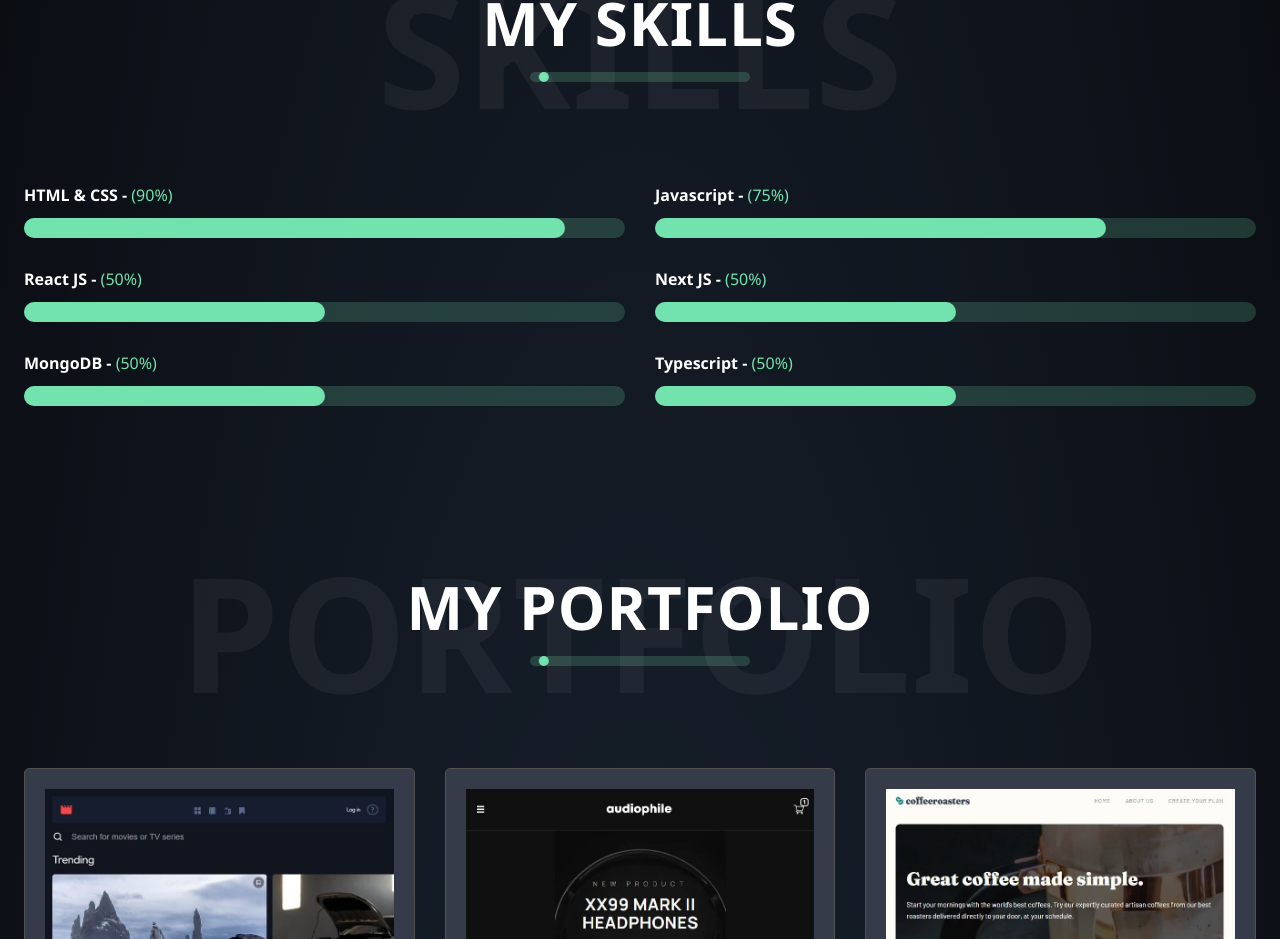
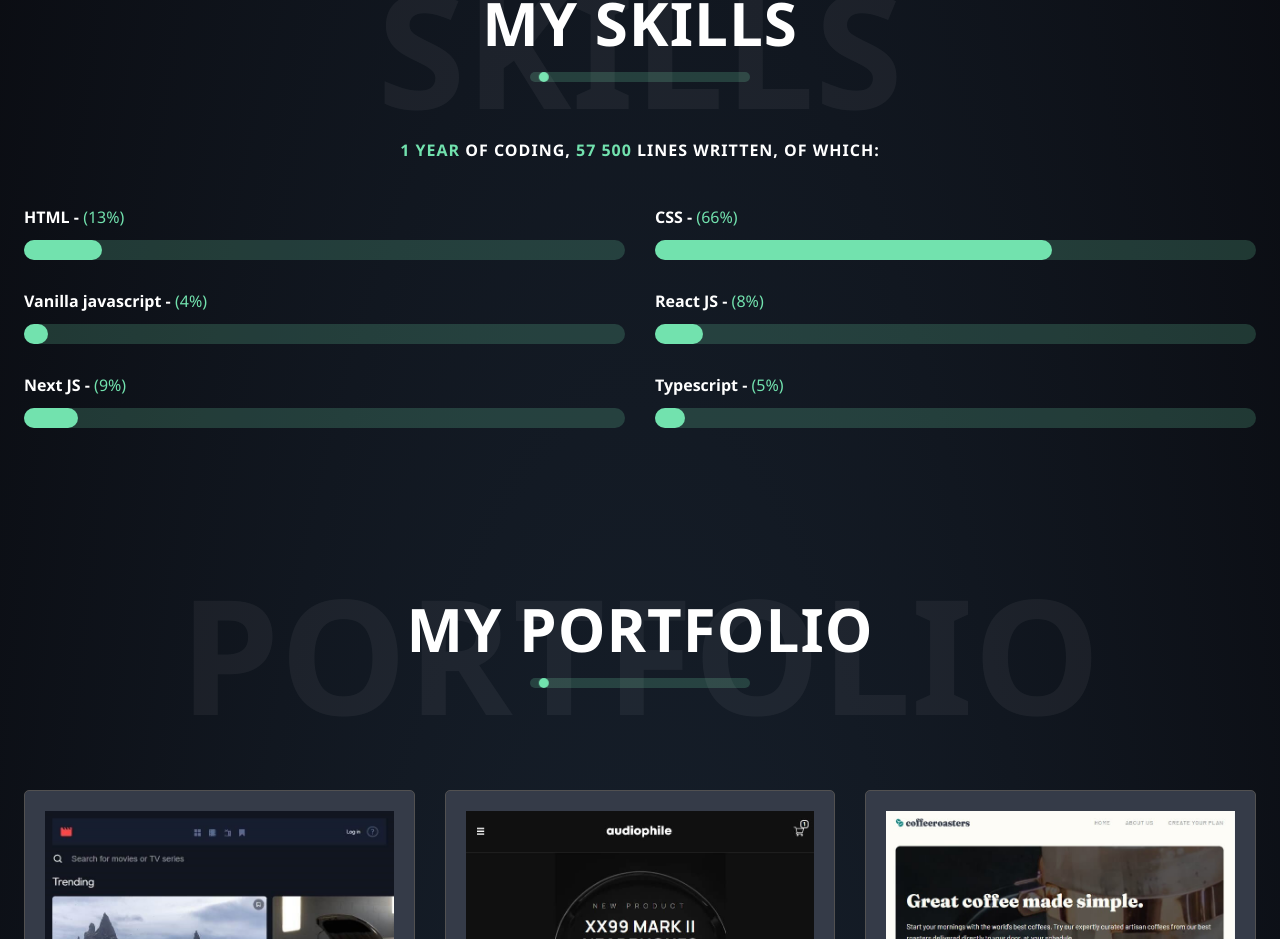
Before and after one commit to MichalTrubini/Portolio-site, a React (Create React App) app: page / in a window 1280 px wide. Shown: the part 818-1757 px from the top of the page. Built offline with nearby package versions, Linux system fonts and the light colour scheme; the HTML template or start-up script is replaced by a standard one.

Commit message:
skills section, lines of code added

```diff
--- a/src/main/skills/skills.jsx
+++ b/src/main/skills/skills.jsx
@@ -8,47 +8,47 @@ const Skills = () => {
     javascript: false,
     react: false,
     next: false,
-    mongo: false,
+    css: false,
     typescript: false,
   });
 
   const progressFill = [
     {
       id: "hmtl",
-      tech: "HTML & CSS",
-      percentage: "90%",
+      tech: "HTML",
+      percentage: "13%",
       class: "progressBarAnimationHTML",
     },
     {
+      id: "css",
+      tech: "CSS",
+      percentage: "66%",
+      class: "progressBarAnimationCSS",
+    },
+    {
       id: "javascript",
-      tech: "Javascript",
-      percentage: "75%",
+      tech: "Vanilla javascript",
+      percentage: "4%",
       class: "progressBarAnimationJavascript",
     },
     {
       id: "react",
       tech: "React JS",
-      percentage: "50%",
+      percentage: "8%",
       class: "progressBarAnimationReact",
     },
     {
       id: "next",
       tech: "Next JS",
-      percentage: "50%",
+      percentage: "9%",
       class: "progressBarAnimationNext",
-    },
-    {
-      id: "mongo",
-      tech: "MongoDB",
-      percentage: "50%",
-      class: "progressBarAnimationMongo",
     },
     {
       id: "typescript",
       tech: "Typescript",
-      percentage: "50%",
+      percentage: "5%",
       class: "progressBarAnimationTypescript",
-    },
+    }
   ];
 
   useEffect(() => {
@@ -74,7 +74,7 @@ const Skills = () => {
 
     even.forEach((item) => observer1.observe(item));
     odd.forEach((item) => observer2.observe(item));
-  }, []);
+  }, [intersection]);
 
   return (
     <div className={styles.skills} id="skillsID">
@@ -82,9 +82,10 @@ const Skills = () => {
         <h2 className="headingSection">My Skills</h2>
         <div className="headingUnderline"></div>
         <p className="headingBackground">Skills</p>
+        <p className={styles.note}><span className={styles.note__accent}>1 year</span > of coding, <span className={styles.note__accent}>57 500 </span>lines written, of which:</p>
       </div>
       <div className={styles.skillsContainer}>
-        {progressFill.map((item, i) => (
+        {progressFill.map((item) => (
           <div
             className={
               intersection[item.id] ? `${styles.skillAnimation} ${styles.skill} skill` : `${styles.skill} skill`
--- a/src/main/skills/skills.module.css
+++ b/src/main/skills/skills.module.css
@@ -44,6 +44,20 @@
   font-weight: 500;
 }
 
+.note {
+  font-size: 1.6rem;
+  text-transform: uppercase;
+  font-weight: 700;
+  letter-spacing: 1px;
+  position: relative;
+  top: -35px;
+  text-align: center;
+}
+
+.note__accent {
+  color: var(--lightGreen);
+}
+
 .progressBar {
   width: 100%;
   height: 1.6rem;
@@ -71,6 +85,10 @@
   animation-name: progressBarHTML;
 }
 
+.progressBarAnimationCSS {
+  animation-name: progressBarCSS;
+}
+
 .progressBarAnimationJavascript {
   animation-name: progressBarJavascript;
 }
@@ -83,10 +101,6 @@
   animation-name: progressBarNext;
 }
 
-.progressBarAnimationMongo {
-  animation-name: progressBarMongo;
-}
-
 .progressBarAnimationTypescript {
   animation-name: progressBarTypescript;
 }
@@ -96,7 +110,16 @@
     width: 0%;
   }
   to {
-    width: 90%;
+    width: 13%;
+  }
+}
+
+@keyframes progressBarCSS {
+  from {
+    width: 0%;
+  }
+  to {
+    width: 66%;
   }
 }
 
@@ -105,7 +128,7 @@
     width: 0%;
   }
   to {
-    width: 75%;
+    width: 4%;
   }
 }
 
@@ -114,7 +137,7 @@
     width: 0%;
   }
   to {
-    width: 50%;
+    width: 8%;
   }
 }
 
@@ -123,16 +146,7 @@
     width: 0%;
   }
   to {
-    width: 50%;
-  }
-}
-
-@keyframes progressBarMongo {
-  from {
-    width: 0%;
-  }
-  to {
-    width: 50%;
+    width: 9%;
   }
 }
 
@@ -141,7 +155,7 @@
     width: 0%;
   }
   to {
-    width: 50%;
+    width: 5%;
   }
 }
 
@@ -163,4 +177,8 @@
   .skills {
     margin-bottom: 16rem;
   }
+
+  .note {
+    top: -45px;
+  }
 }
```
